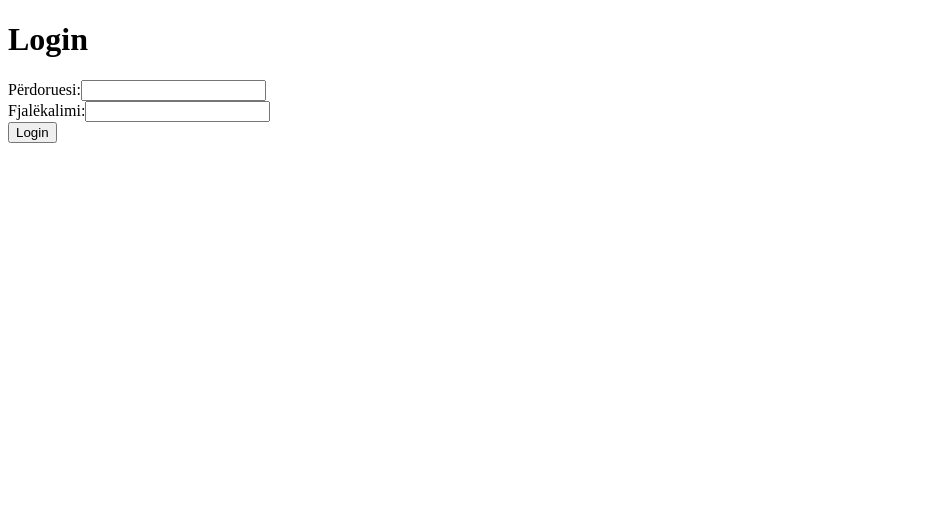
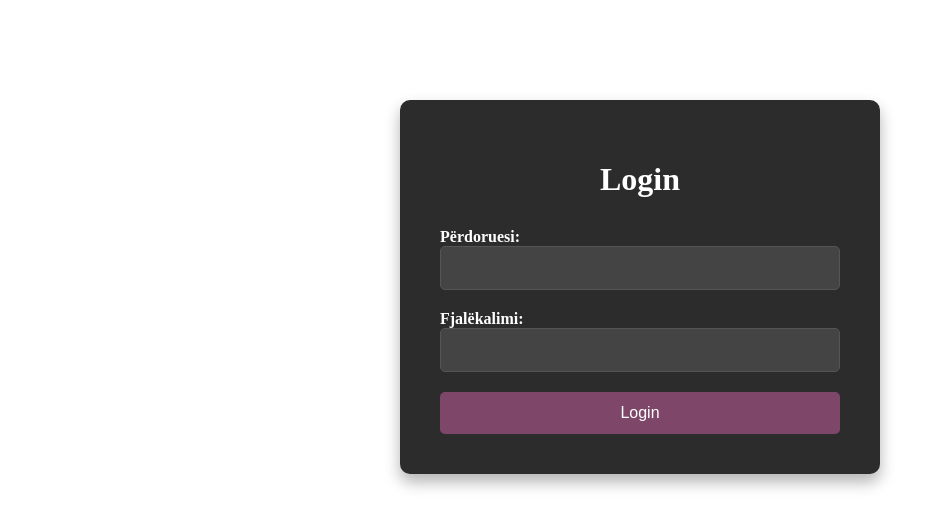
Before and after one commit to ermelahoxhaa/EVB-Sport, a Vue app in the folder frontend/vue-login-app/: page / in a window 1280 px wide. Shown: the top 528 px of the page, without its empty margins (0-942 px from the left). Built offline with nearby package versions, Linux system fonts and the light colour scheme.

Commit message:
changes made

```diff
--- a/frontend/vue-login-app/src/components/LoginComponent.vue
+++ b/frontend/vue-login-app/src/components/LoginComponent.vue
@@ -19,3 +19,96 @@
     </div>
   </div>
 </template>
+
+<style scoped>
+
+.login-container {
+  width: 400px;
+  margin: 100px auto;
+  padding: 40px;
+  background-color: #2C2C2C;
+  border-radius: 10px;
+  box-shadow: 0px 8px 15px rgba(0, 0, 0, 0.3);
+  display: flex;
+  flex-direction: column;
+  align-items: center;
+}
+
+h1 {
+  font-size: 2rem;
+  color: #fff;
+  margin-bottom: 30px;
+}
+
+form {
+  display: flex;
+  flex-direction: column;
+  width: 100%;
+}
+
+div {
+  margin-bottom: 20px;
+}
+
+label {
+  font-size: 1rem;
+  color: #fff;
+  margin-bottom: 5px;
+  font-weight: 600;
+}
+
+input {
+  width: 100%;
+  padding: 12px;
+  font-size: 1rem;
+  border: 1px solid #555;
+  border-radius: 5px;
+  outline: none;
+  box-sizing: border-box;
+  background-color: #444;
+  color: #fff;
+  transition: border-color 0.3s ease-in-out;
+}
+
+input:focus {
+  border-color:rgb(156, 65, 121);
+}
+
+button {
+  background-color: rgb(126, 71, 105);
+  color: white;
+  padding: 12px;
+  border: none;
+  border-radius: 5px;
+  font-size: 1rem;
+  cursor: pointer;
+  transition: background-color 0.3s ease;
+}
+
+button:hover {
+  background-color:rgb(62, 21, 52);
+}
+
+.error-message {
+  color: red;
+  text-align: center;
+  margin-top: 20px;
+}
+
+@media (max-width: 480px) {
+  .login-container {
+    width: 90%;
+    padding: 30px;
+  }
+
+  h1 {
+    font-size: 1.5rem;
+  }
+
+  input,
+  button {
+    font-size: 0.9rem;
+    padding: 10px;
+  }
+}
+</style>
```
